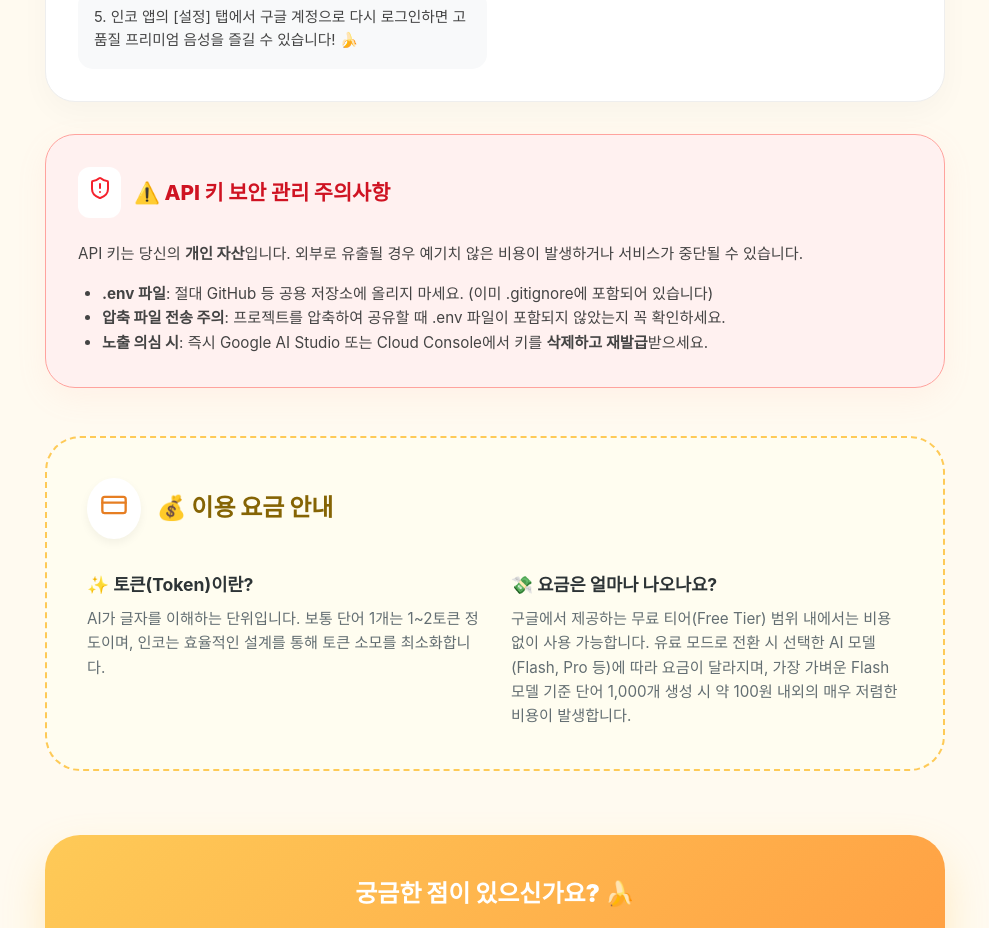
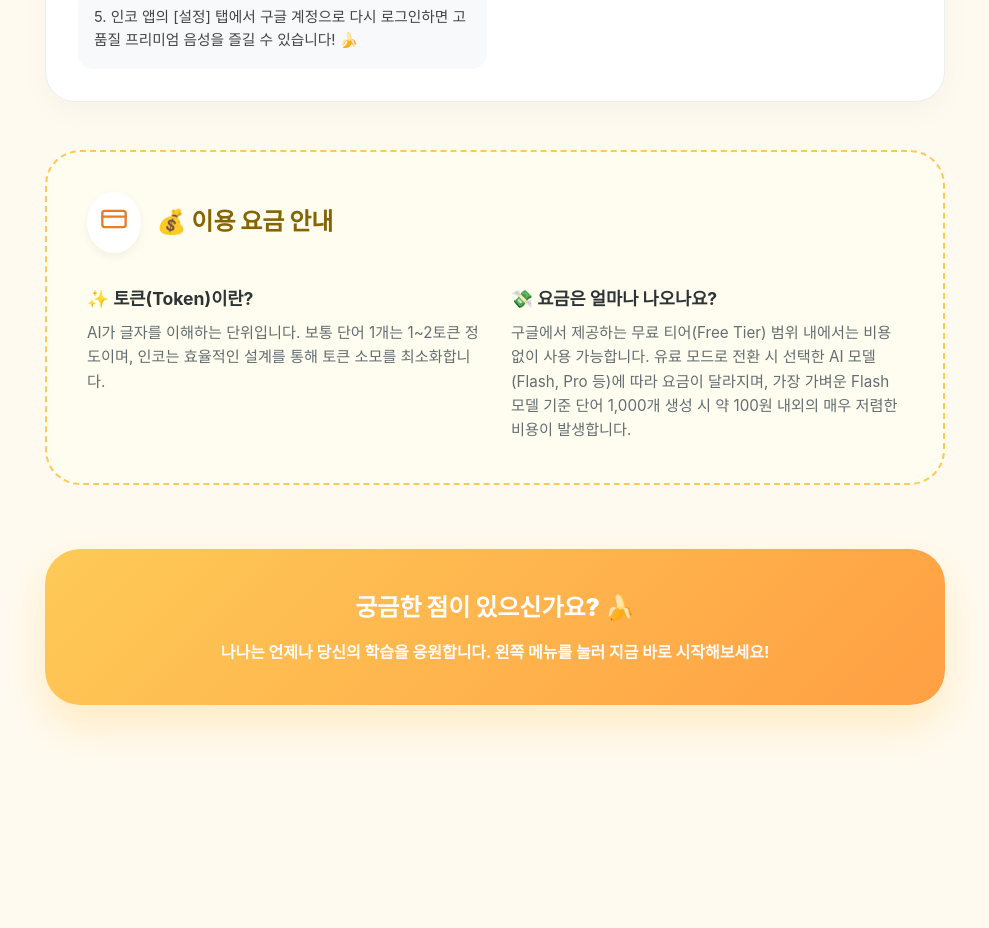
Before and after one commit to huny2069/indo-word-app, a React (Vite) app: page /guide in a window 1280 px wide. Shown: the part 1520-2448 px from the top of the page, without its empty margins (145-1134 px from the left). After the commit the page ends 2337 px from the top, so only its background shows below. Built offline with nearby package versions, Linux system fonts and the light colour scheme; no server answers.

Commit message:
docs: remove API key security warning section as per user request (v9.4)

```diff
--- a/src/pages/Guide.jsx
+++ b/src/pages/Guide.jsx
@@ -1,6 +1,6 @@
 import React from 'react';
 import { useLanguage } from '../contexts/LanguageContext';
-import { BookOpen, Sparkles, FolderHeart, CloudLightning, Info, Key, Cloud, CreditCard, ExternalLink, ShieldAlert } from 'lucide-react';
+import { BookOpen, Sparkles, FolderHeart, CloudLightning, Info, Key, Cloud, CreditCard, ExternalLink } from 'lucide-react';
 
 const Guide = () => {
   const { t, isIndoMode } = useLanguage();
@@ -141,22 +141,6 @@ const Guide = () => {
             <div style={{ background: '#f8f9fa', padding: '1rem', borderRadius: '15px' }}>{t('guide_tts_step5')}</div>
           </div>
         </section>
-
-        {/* ⚠️ 보안 주의사항 (Added in v9.1) */}
-        <section style={{ background: '#fff1f0', padding: '2rem', borderRadius: '30px', border: '1px solid #ffa39e', boxShadow: '0 10px 30px rgba(255,163,158,0.1)', gridColumn: '1 / -1' }}>
-          <div style={{ display: 'flex', alignItems: 'center', gap: '0.8rem', marginBottom: '1.5rem' }}>
-            <div style={{ background: '#fff', padding: '0.6rem', borderRadius: '12px' }}><ShieldAlert size={24} color="#f5222d" /></div>
-            <h3 style={{ margin: 0, fontSize: '1.3rem', fontWeight: '800', color: '#cf1322' }}>⚠️ API 키 보안 관리 주의사항</h3>
-          </div>
-          <div style={{ fontSize: '0.95rem', color: '#444', lineHeight: '1.6' }}>
-            <p style={{ margin: '0 0 1rem 0' }}>API 키는 당신의 <b>개인 자산</b>입니다. 외부로 유출될 경우 예기치 않은 비용이 발생하거나 서비스가 중단될 수 있습니다.</p>
-            <ul style={{ paddingLeft: '1.5rem', margin: 0 }}>
-              <li><b>.env 파일</b>: 절대 GitHub 등 공용 저장소에 올리지 마세요. (이미 .gitignore에 포함되어 있습니다)</li>
-              <li><b>압축 파일 전송 주의</b>: 프로젝트를 압축하여 공유할 때 .env 파일이 포함되지 않았는지 꼭 확인하세요.</li>
-              <li><b>노출 의심 시</b>: 즉시 Google AI Studio 또는 Cloud Console에서 키를 <b>삭제하고 재발급</b>받으세요.</li>
-            </ul>
-          </div>
-        </section>
       </div>
 
       {/* 💰 비용 및 토큰 안내 */}
```
